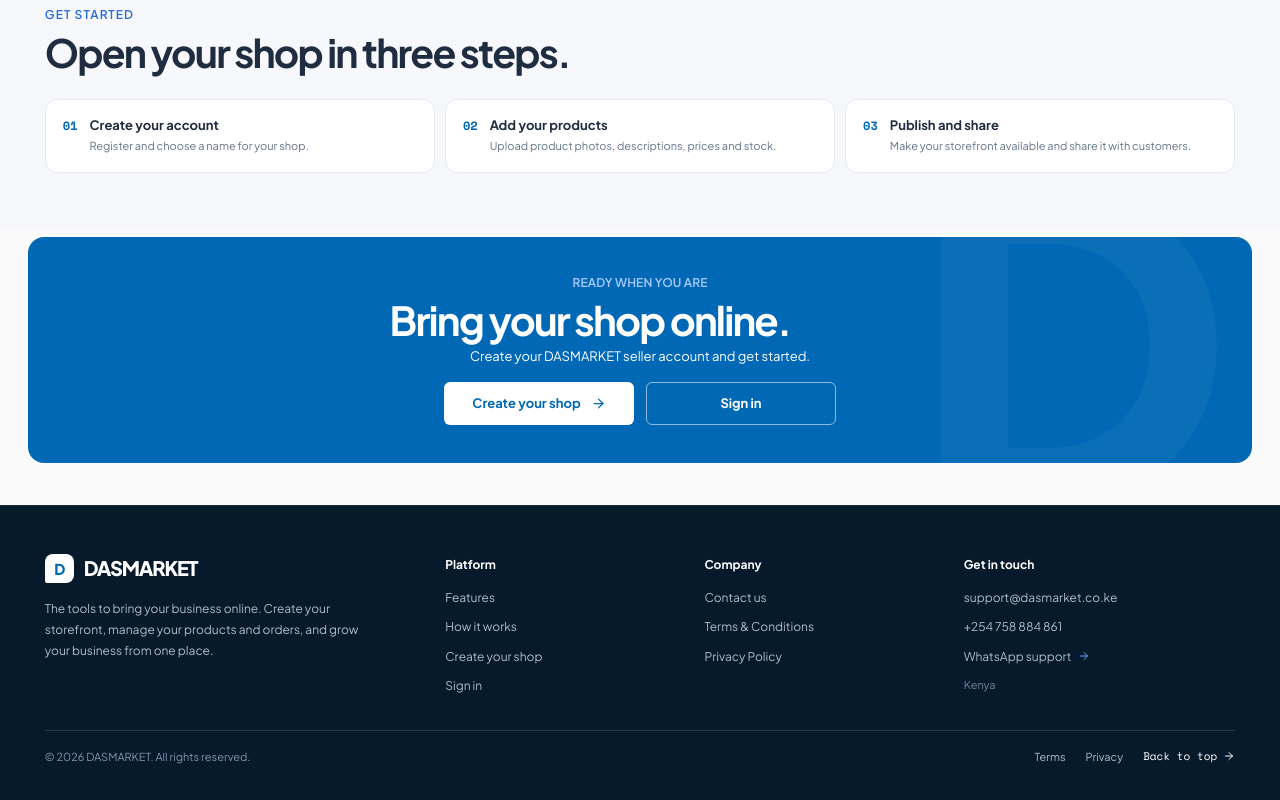
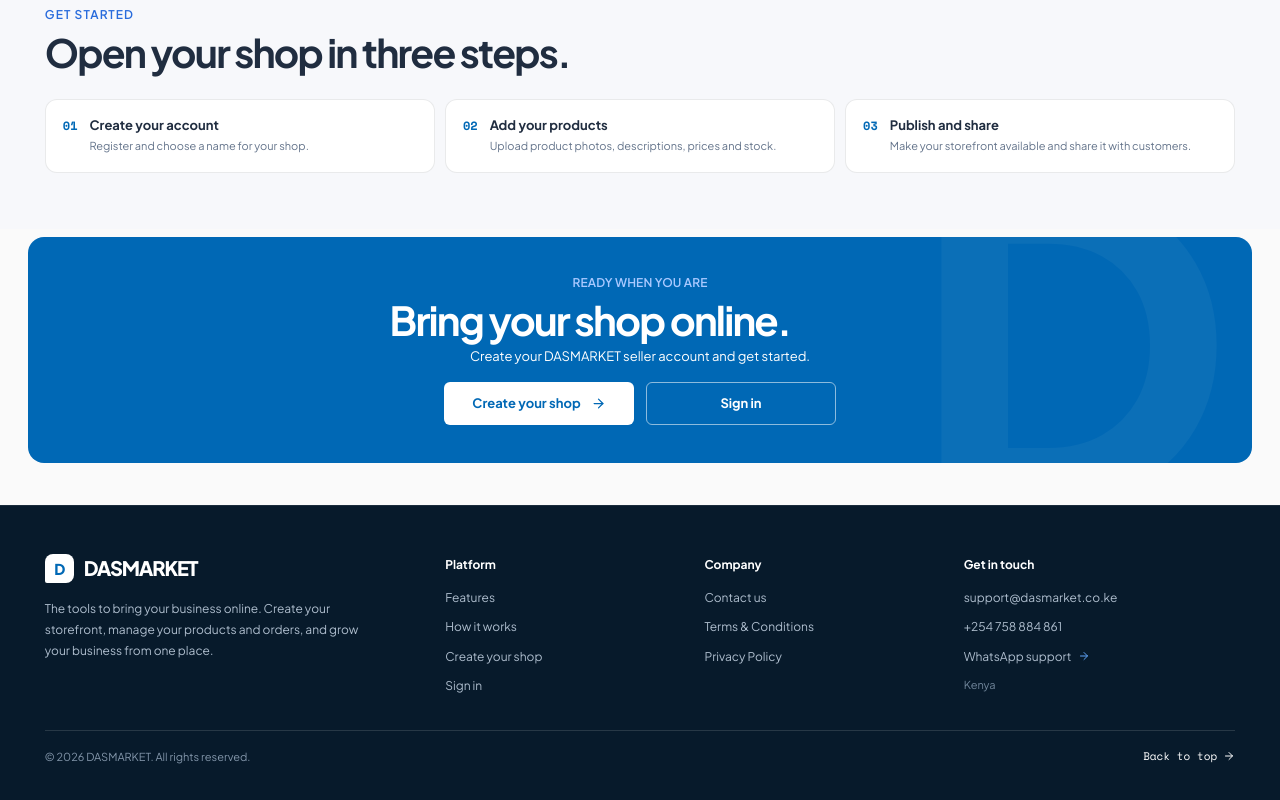
Before and after one commit to Zenkaak/dass, a React (Vite) app: page / in a window 1280 px wide. Shown: the part 1814-2614 px from the top of the page. Built offline with nearby package versions, Linux system fonts and the light colour scheme.

Commit message:
Remove duplicate footer legal links

```diff
--- a/src/ReplitLandingPage.tsx
+++ b/src/ReplitLandingPage.tsx
@@ -79,7 +79,7 @@ export function ReplitLandingPage() {
             <div className="rm-home-footer-group"><strong>Company</strong><a href="/contact/">Contact us</a><a href="/terms/">Terms &amp; Conditions</a><a href="/privacy/">Privacy Policy</a></div>
             <div className="rm-home-footer-group rm-home-footer-contact"><strong>Get in touch</strong><a href="mailto:support@dasmarket.co.ke">support@dasmarket.co.ke</a><a href="tel:+254758884861">+254 758 884 861</a><a href="https://wa.me/254758884861" target="_blank" rel="noreferrer">WhatsApp support <ArrowRight size={12}/></a><span>Kenya</span></div>
           </div>
-          <div className="rm-footer-bottom"><span className="rm-footer-copy">© 2026 DASMARKET. All rights reserved.</span><div className="rm-home-footer-bottom-links"><a href="/terms/">Terms</a><a href="/privacy/">Privacy</a><a className="rm-back-top" href="#top">Back to top <ArrowRight size={12}/></a></div></div>
+          <div className="rm-footer-bottom"><span className="rm-footer-copy">© 2026 DASMARKET. All rights reserved.</span><div className="rm-home-footer-bottom-links"><a className="rm-back-top" href="#top">Back to top <ArrowRight size={12}/></a></div></div>
         </div>
       </footer>
     </div>
```
